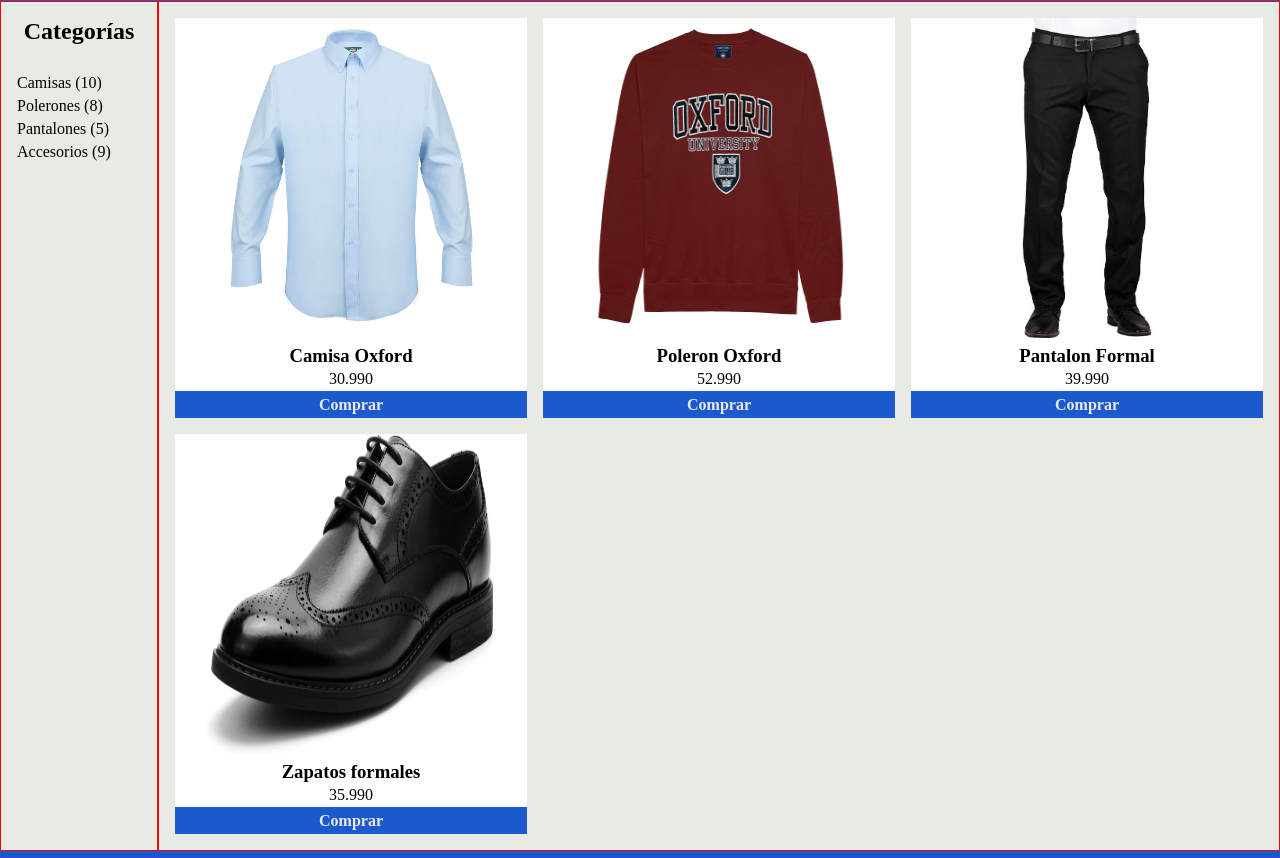
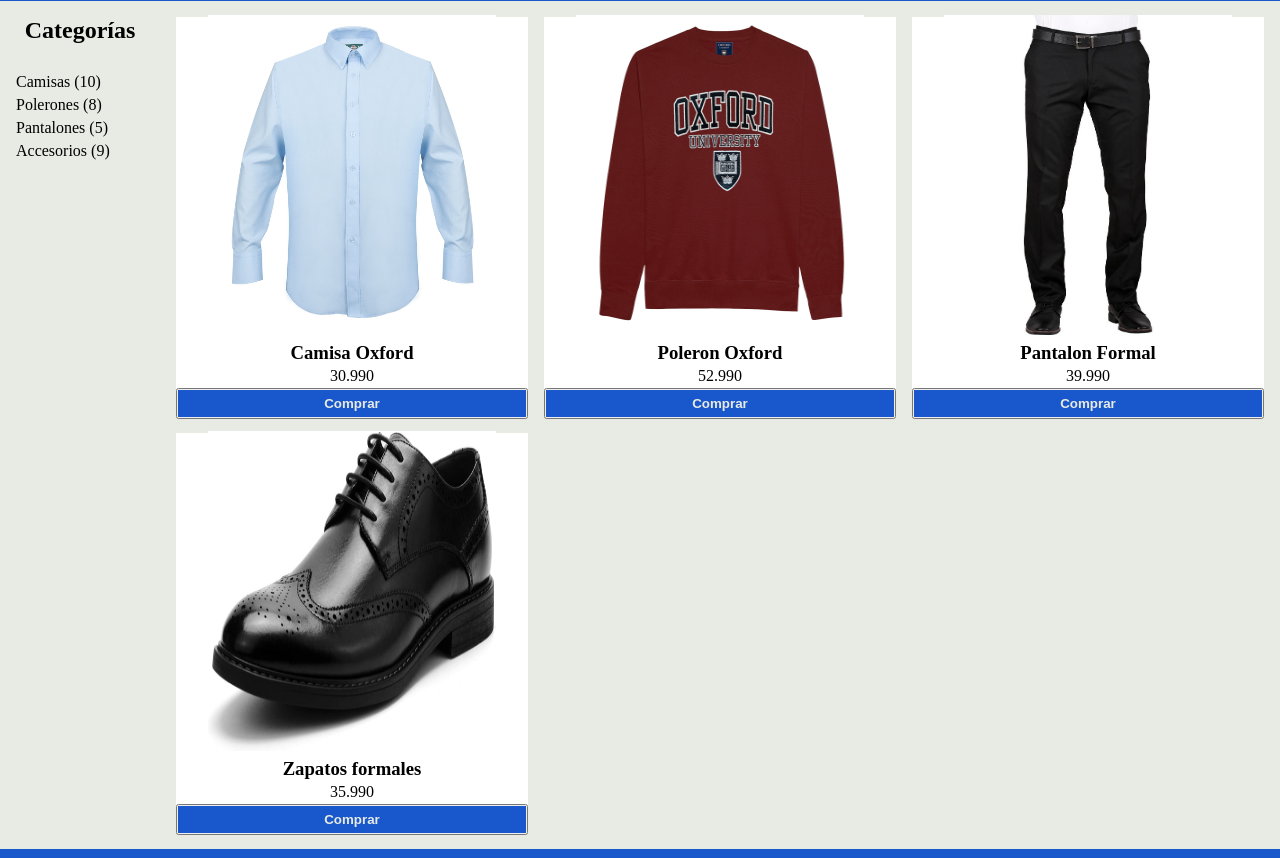
Before and after one commit to SEVH18/Tienda-Online, a plain HTML site: page index.html in a window 1280 px wide. Shown: the part 71-929 px from the top of the page. Drawn offline with Linux system fonts and the light colour scheme.

Commit message:
se agregó los alt a las imagenes y se agregó la etiqueta button, a los h4 de compra

```diff
--- a/assets/css/style.css
+++ b/assets/css/style.css
@@ -34,7 +34,7 @@ body{
 .menu-izq{
     grid-area: menu-izq;
     min-height: 100vh;
-    border: 1px solid red;
+ /*    border: 1px solid red; */
     display: flex;
     flex-direction: column;
     gap: 5px;
@@ -48,7 +48,7 @@ h2{
 
 .main{
     grid-area: main;
-    border: 1px solid red;
+  /*   border: 1px solid red; */
     width: 100%;
     min-height: 100vh;
     display: grid;
@@ -99,3 +99,7 @@ h4{
     justify-content: center;
     height: 2em;
 }
+
+button{
+    width: 100%;
+}
--- a/index.html
+++ b/index.html
@@ -18,28 +18,28 @@
         </menu>
         <main class="main">
             <article class="card">
-                <div class="card-img"><img src="./assets/imgs/Camisa-Oxford-Clasica.jpg" alt=""></div>
+                <div class="card-img"><img src="./assets/imgs/Camisa-Oxford-Clasica.jpg" alt="Camisa formal, manga larga"></div>
                 <h3>Camisa Oxford</h3>
                 <p>30.990</p>
-                <h4>Comprar</h4>
+              <button><h4>Comprar</h4></button>
             </article>
             <article class="card">
-                <div class="card-img"><img src="./assets/imgs/Official_Oxford_University_Embroidered_Applique_Sweatshirt-BURG__74998.jpg" alt=""></div>
+                <div class="card-img"><img src="./assets/imgs/Official_Oxford_University_Embroidered_Applique_Sweatshirt-BURG__74998.jpg" alt="Poleron rojo, oxford"></div>
                 <h3>Poleron Oxford</h3>
                 <p>52.990</p>
-                <h4>Comprar</h4>
+               <button><h4>Comprar</h4></button>
             </article>
             <article class="card">
-                <div class="card-img"><img src="./assets/imgs/pantalones.jpg" alt=""></div>
+                <div class="card-img"><img src="./assets/imgs/pantalones.jpg" alt="Pantalon de vestir formal"></div>
                 <h3>Pantalon Formal</h3>
                 <p>39.990</p>
-                <h4>Comprar</h4>
+                <button><h4>Comprar</h4></button>
             </article>
             <article class="card">
-                <div class="card-img"><img src="./assets/imgs/zapatos.jpg" alt=""></div>
+                <div class="card-img"><img src="./assets/imgs/zapatos.jpg" alt="zapatos elegantes, color negro"></div>
                 <h3>Zapatos formales</h3>
                 <p>35.990</p>
-                <h4>Comprar</h4>
+                <button><h4>Comprar</h4></button>
             </article>
         </main>
         <footer class="footer"><h2>@TiendaOnline</h2></footer>
```
